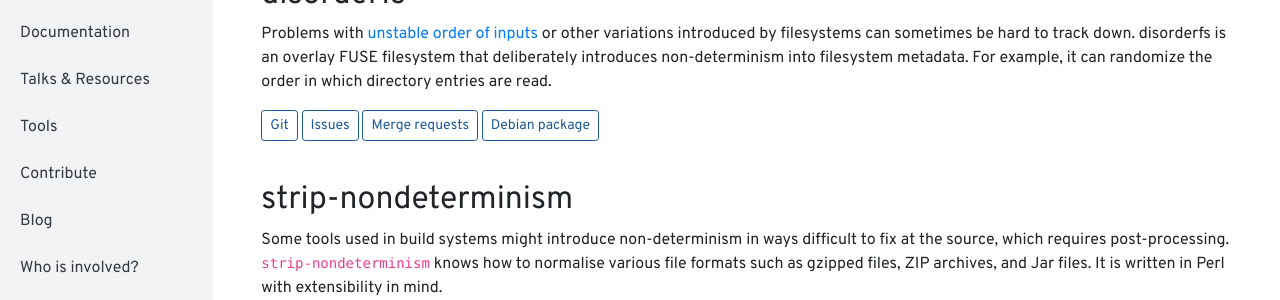
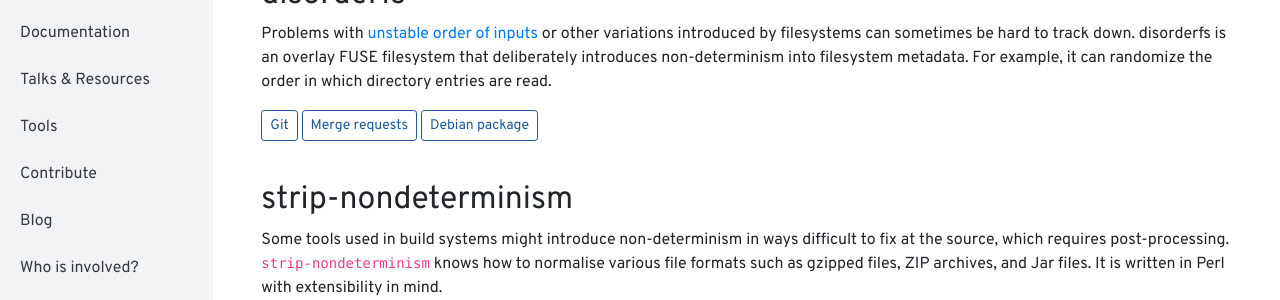
Before and after one commit to prototypefund/reproducible-website, a Jekyll site: the page built from tools.md, in a window 1280 px wide and 900 px high, scrolled down 598 px. Shown: the part 142-442 px from the top of the window. Built offline with Jekyll 4.4.1, drawn with Linux system fonts in a browser that asks for light colours.

Commit message:
tools: drop disorderfs's link to issue tracker (404)

```diff
--- a/tools.md
+++ b/tools.md
@@ -52,7 +52,6 @@
 order in which directory entries are read.
 
 <a href="https://salsa.debian.org/reproducible-builds/disorderfs" class="btn btn-outline-primary btn-sm">Git</a>
-<a href="https://salsa.debian.org/reproducible-builds/disorderfs/issues" class="btn btn-outline-primary btn-sm">Issues</a>
 <a href="https://salsa.debian.org/reproducible-builds/disorderfs/merge_requests" class="btn btn-outline-primary btn-sm">Merge requests</a>
 <a href="https://packages.debian.org/sid/disorderfs" class="btn btn-outline-primary btn-sm">Debian package</a>
 
```
